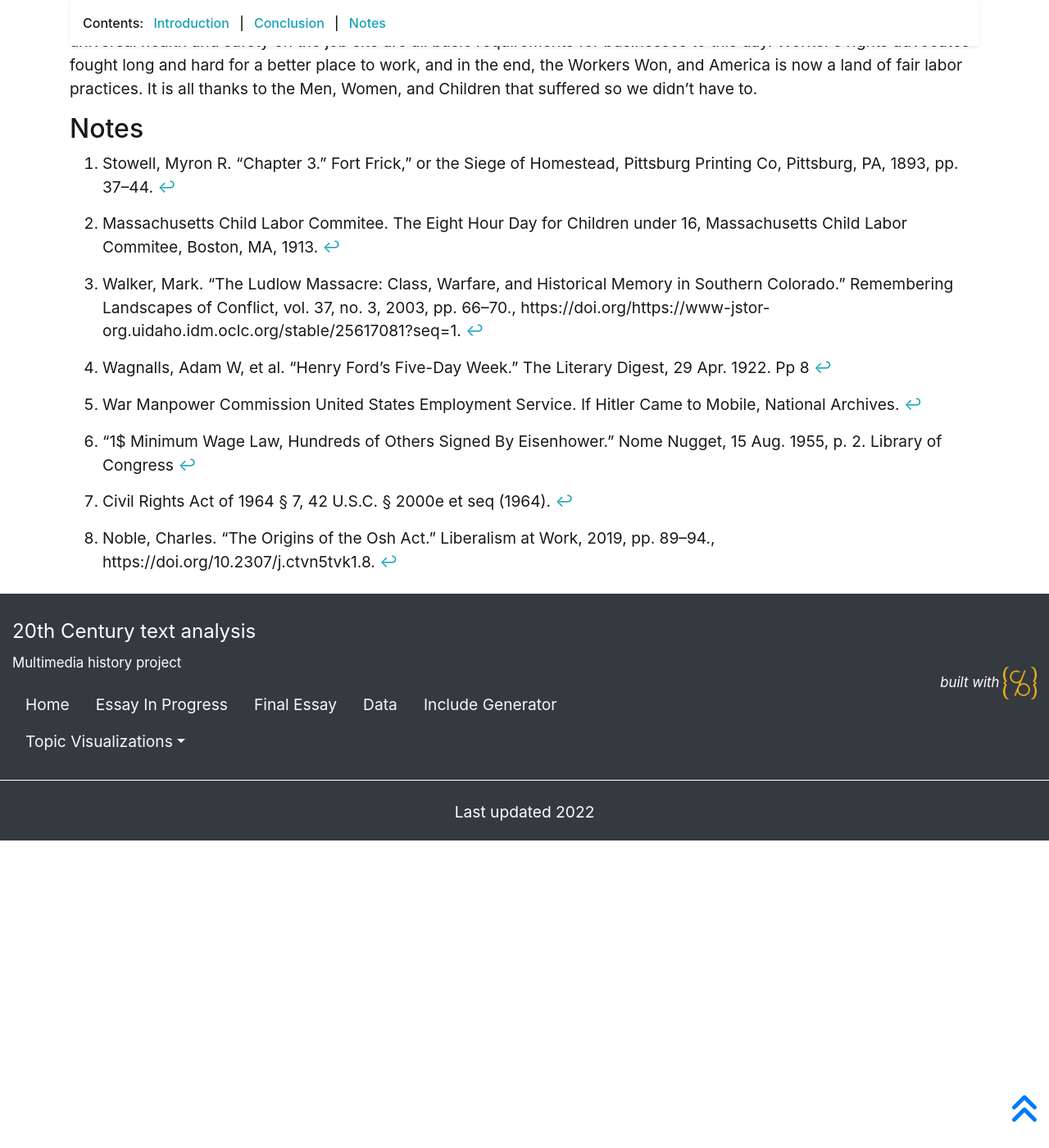
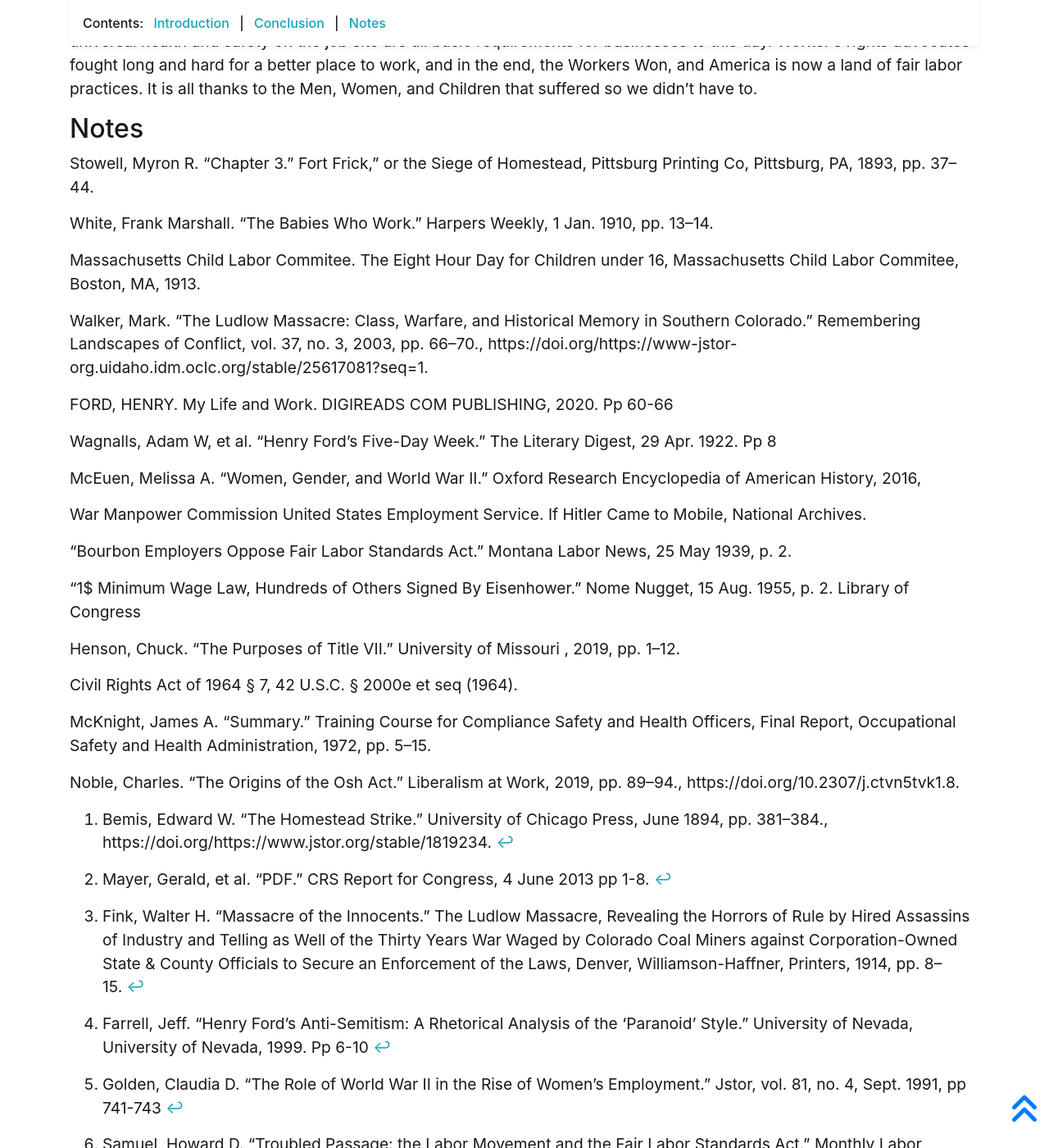
Before and after one commit to Dewi2266/American-Workers-Rights-History, a Jekyll site: the page built from pages/essay-02.md, in a window 1280 px wide and 1400 px high, scrolled down 5186 px. Shown: the whole window at 82% size. Built offline with Jekyll 4.4.1, drawn with Linux system fonts in a browser that asks for light colours; nearby versions of some CDN libraries; our own code applies the rules of GitHub Pages for plain Markdown files; library files that are not in the unit come from our copies; before the commit the page ends 6211 px from its top, so only the background shows below that; part of the change alters nothing that is shown; some of the changed text lies outside the part shown.

Commit message:
Update essay-02.md

```diff
--- a/pages/essay-02.md
+++ b/pages/essay-02.md
@@ -32,44 +32,44 @@ The American working conditions of the early 20th century can not even compare t
 
 [^1]:Bemis, Edward W. “The Homestead Strike.” University of Chicago Press, June 1894, pp. 381–384., https://doi.org/https://www.jstor.org/stable/1819234.
 
-[^1]:Stowell, Myron R. “Chapter 3.” Fort Frick," or the Siege of Homestead, Pittsburg Printing Co, Pittsburg, PA, 1893, pp. 37–44.
+Stowell, Myron R. “Chapter 3.” Fort Frick," or the Siege of Homestead, Pittsburg Printing Co, Pittsburg, PA, 1893, pp. 37–44.
 
 [^2]:Mayer, Gerald, et al. “PDF.” CRS Report for Congress, 4 June 2013 pp 1-8.
 
-[^2]:White, Frank Marshall. “The Babies Who Work.” Harpers Weekly, 1 Jan. 1910, pp. 13–14.
+White, Frank Marshall. “The Babies Who Work.” Harpers Weekly, 1 Jan. 1910, pp. 13–14.
 
-[^2]:Massachusetts Child Labor Commitee. The Eight Hour Day for Children under 16, Massachusetts Child Labor Commitee, Boston, MA, 1913.
+Massachusetts Child Labor Commitee. The Eight Hour Day for Children under 16, Massachusetts Child Labor Commitee, Boston, MA, 1913.
 
 [^3]:Fink, Walter H. “Massacre of the Innocents.” The Ludlow Massacre, Revealing the Horrors of Rule by Hired Assassins of Industry and Telling as Well of the Thirty Years War Waged by Colorado Coal Miners against Corporation-Owned State & County Officials to Secure an Enforcement of the Laws, Denver, Williamson-Haffner, Printers, 1914, pp. 8–15.
 
-[^3]:Walker, Mark. “The Ludlow Massacre: Class, Warfare, and Historical Memory in Southern Colorado.” Remembering Landscapes of Conflict, vol. 37, no. 3, 2003, pp. 66–70., https://doi.org/https://www-jstor-org.uidaho.idm.oclc.org/stable/25617081?seq=1.
+Walker, Mark. “The Ludlow Massacre: Class, Warfare, and Historical Memory in Southern Colorado.” Remembering Landscapes of Conflict, vol. 37, no. 3, 2003, pp. 66–70., https://doi.org/https://www-jstor-org.uidaho.idm.oclc.org/stable/25617081?seq=1.
 
 [^4]:Farrell, Jeff. “Henry Ford's Anti-Semitism: A Rhetorical Analysis of the ‘Paranoid’ Style.” University of Nevada, University of Nevada, 1999. Pp 6-10
 
-[^4]:FORD, HENRY. My Life and Work. DIGIREADS COM PUBLISHING, 2020. Pp 60-66
+FORD, HENRY. My Life and Work. DIGIREADS COM PUBLISHING, 2020. Pp 60-66
 
-[^4]:Wagnalls, Adam W, et al. “Henry Ford's Five-Day Week.” The Literary Digest, 29 Apr. 1922. Pp 8
+Wagnalls, Adam W, et al. “Henry Ford's Five-Day Week.” The Literary Digest, 29 Apr. 1922. Pp 8
 
 [^5]:Golden, Claudia D. “The Role of World War II in the Rise of Women's Employment.” Jstor, vol. 81, no. 4, Sept. 1991, pp 741-743
 
-[^5]:McEuen, Melissa A. “Women, Gender, and World War II.” Oxford Research Encyclopedia of American History, 2016,
+McEuen, Melissa A. “Women, Gender, and World War II.” Oxford Research Encyclopedia of American History, 2016,
 
-[^5]:War Manpower Commission United States Employment Service. If Hitler Came to Mobile, National Archives.
+War Manpower Commission United States Employment Service. If Hitler Came to Mobile, National Archives.
 
 [^6]:Samuel, Howard D. “Troubled Passage: the Labor Movement and the Fair Labor Standards Act.” Monthly Labor Review, 2000, pp. 34–37., https://doi.org/https://www.bls.gov/opub/mlr/author/samuel-howard-d.htm.
 
-[^6]:“Bourbon Employers Oppose Fair Labor Standards Act.” Montana Labor News, 25 May 1939, p. 2.
+“Bourbon Employers Oppose Fair Labor Standards Act.” Montana Labor News, 25 May 1939, p. 2.
 
-[^6]:“1$ Minimum Wage Law, Hundreds of Others Signed By Eisenhower.” Nome Nugget, 15 Aug. 1955, p. 2. Library of Congress
+“1$ Minimum Wage Law, Hundreds of Others Signed By Eisenhower.” Nome Nugget, 15 Aug. 1955, p. 2. Library of Congress
 
 [^7]:Brown, Paulette. “The Civil Rights Act of 1964.” Washington University Law Review, vol. 92, no. 2, 2014, pp. 9–12.
 
-[^7]:Henson, Chuck. “The Purposes of Title VII.” University of Missouri , 2019, pp. 1–12.
+Henson, Chuck. “The Purposes of Title VII.” University of Missouri , 2019, pp. 1–12.
 
-[^7]:Civil Rights Act of 1964 § 7, 42 U.S.C. § 2000e et seq (1964).
+Civil Rights Act of 1964 § 7, 42 U.S.C. § 2000e et seq (1964).
 
 [^8]:“Overview.” US EEOC, U.S. Equal Employment Opportunity Commission, https://www.eeoc.gov/overview#:~:text=The%20U.S.%20Equal%20Employment%20Opportunity,national%20origin%2C%20age%20(40%20or.
 
-[^8]:McKnight, James A. “Summary.” Training Course for Compliance Safety and Health Officers, Final Report, Occupational Safety and Health Administration, 1972, pp. 5–15.
+McKnight, James A. “Summary.” Training Course for Compliance Safety and Health Officers, Final Report, Occupational Safety and Health Administration, 1972, pp. 5–15.
 
-[^8]:Noble, Charles. “The Origins of the Osh Act.” Liberalism at Work, 2019, pp. 89–94., https://doi.org/10.2307/j.ctvn5tvk1.8.
+Noble, Charles. “The Origins of the Osh Act.” Liberalism at Work, 2019, pp. 89–94., https://doi.org/10.2307/j.ctvn5tvk1.8.
```
